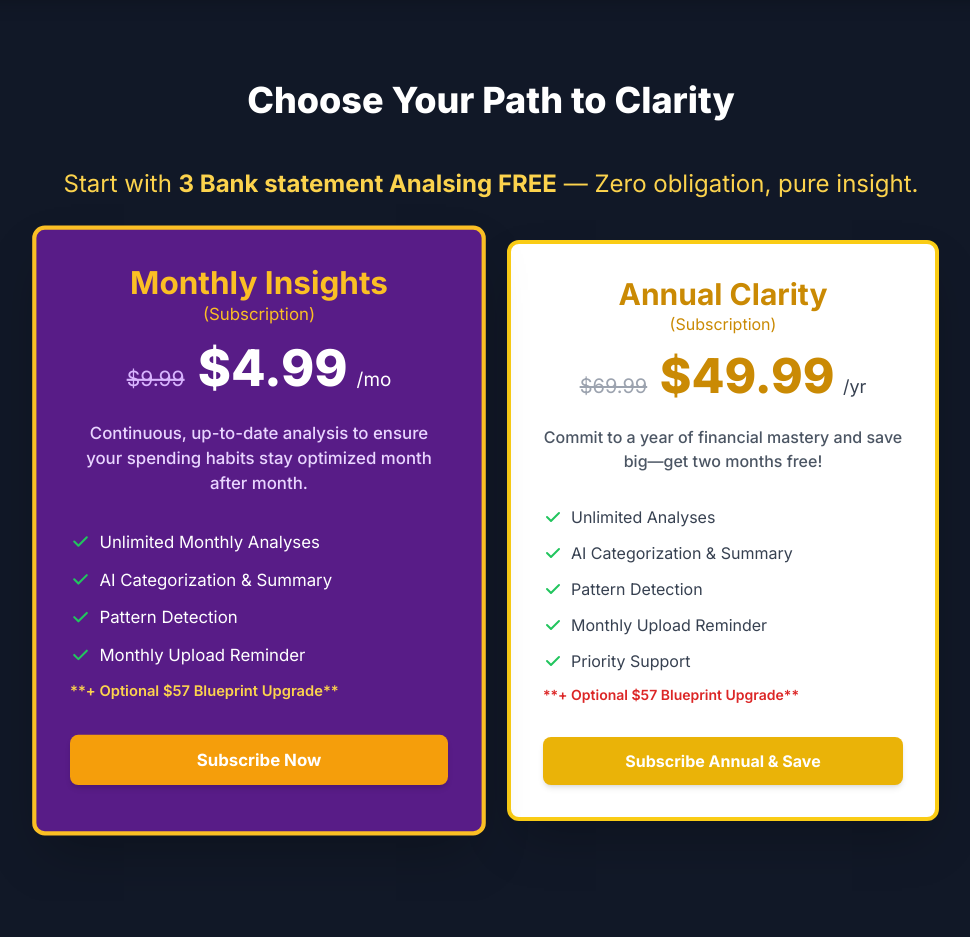
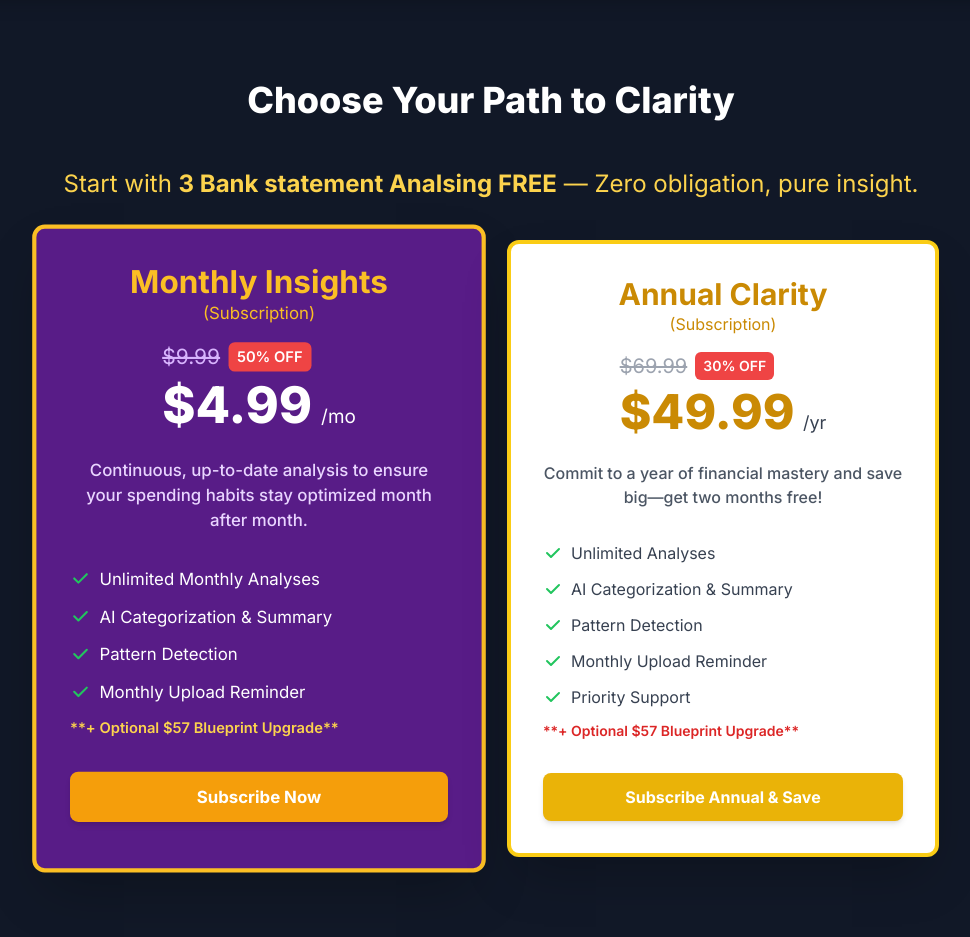
Before and after one commit to scottShams/unspend, a PHP site: page /pricing.php in a window 1280 px wide. Shown: the part 72-1009 px from the top of the page, without its empty margins (149-1119 px from the left). Before the commit the page ends 908 px from the top, so only its background shows below. Run offline with PHP 8.4, Linux system fonts and the light colour scheme; the visitor is signed in with stand-in values (Sample User, id 1); some libraries are stand-ins or nearby versions.

Commit message:
Change the pricing ui

```diff
--- a/includes/pricing.php
+++ b/includes/pricing.php
@@ -8,46 +8,74 @@
             <div class="grid grid-cols-1 md:grid-cols-2 gap-8 max-w-4xl mx-auto">
 
                 <!-- Plan 1: Monthly Subscription (Featured) -->
-                <div class="bg-purple-900 p-8 rounded-xl shadow-2xl transform scale-105 border-4 border-amber-400">
-                    <h3 class="text-3xl font-bold mb-4 text-amber-400">Monthly Insights <span class="text-base font-normal block">(Subscription)</span></h3>
+                <div class="bg-purple-900 p-8 rounded-xl shadow-2xl transform scale-105 border-4 border-amber-400 relative overflow-hidden">
+                    <h3 class="text-3xl font-bold mb-4 text-amber-400">
+                        Monthly Insights
+                        <span class="text-base font-normal block">(Subscription)</span>
+                    </h3>
+
                     <!-- Price Section -->
-                    <div class="mb-6">
-                        <span class="text-purple-300 line-through text-xl mr-2">$9.99</span> <!-- Old price -->
-                        <span class="text-5xl font-extrabold text-white">$4.99</span> <!-- Offer price -->
-                        <span class="text-white text-lg ml-1">/mo</span>
+                    <div class="relative mb-6 inline-block">
+                        <div class="flex items-center space-x-2">
+                            <span class="text-purple-300 line-through text-xl">$9.99</span>
+                            <span class="bg-red-500 text-white text-sm font-semibold px-2 py-1 rounded-md">50% OFF</span>
+                        </div>
+                        <div class="mt-2">
+                            <span class="text-5xl font-extrabold text-white">$4.99</span>
+                            <span class="text-white text-lg ml-1">/mo</span>
+                        </div>
                     </div>
-                    <p class="text-purple-200 mb-8 font-medium">Continuous, up-to-date analysis to ensure your spending habits stay optimized month after month.</p>
+
+                    <p class="text-purple-200 mb-8 font-medium">
+                        Continuous, up-to-date analysis to ensure your spending habits stay optimized month after month.
+                    </p>
+
                     <ul class="text-left space-y-3 text-white mb-8">
-                        <li class="flex items-center"><svg class="w-5 h-5 mr-2 text-green-500" fill="currentColor" viewBox="0 0 20 20"><path fill-rule="evenodd" d="M16.707 5.293a1 1 0 010 1.414l-8 8a1 1 0 01-1.414 0l-4-4a1 1 0 011.414-1.414L8 12.586l7.293-7.293a1 1 0 011.414 0z" clip-rule="evenodd"></path></svg> Unlimited Monthly Analyses</li>
-                        <li class="flex items-center"><svg class="w-5 h-5 mr-2 text-green-500" fill="currentColor" viewBox="0 0 20 20"><path fill-rule="evenodd" d="M16.707 5.293a1 1 0 010 1.414l-8 8a1 1 0 01-1.414 0l-4-4a1 1 0 011.414-1.414L8 12.586l7.293-7.293a1 1 0 011.414 0z" clip-rule="evenodd"></path></svg> AI Categorization & Summary</li>
-                        <li class="flex items-center"><svg class="w-5 h-5 mr-2 text-green-500" fill="currentColor" viewBox="0 0 20 20"><path fill-rule="evenodd" d="M16.707 5.293a1 1 0 010 1.414l-8 8a1 1 0 01-1.414 0l-4-4a1 1 0 011.414-1.414L8 12.586l7.293-7.293a1 1 0 011.414 0z" clip-rule="evenodd"></path></svg> Pattern Detection</li>
-                        <li class="flex items-center"><svg class="w-5 h-5 mr-2 text-green-500" fill="currentColor" viewBox="0 0 20 20"><path fill-rule="evenodd" d="M16.707 5.293a1 1 0 010 1.414l-8 8a1 1 0 01-1.414 0l-4-4a1 1 0 011.414-1.414L8 12.586l7.293-7.293a1 1 0 011.414 0z" clip-rule="evenodd"></path></svg> Monthly Upload Reminder</li>
+                        <li class="flex items-center"><svg class="w-5 h-5 mr-2 text-green-500" fill="currentColor" viewBox="0 0 20 20"><path fill-rule="evenodd" d="M16.707 5.293a1 1 0 010 1.414l-8 8a1 1 0 01-1.414 0l-4-4a1 1 0 011.414-1.414L8 12.586l7.293-7.293a1 1 0 011.414 0z" clip-rule="evenodd"/></svg> Unlimited Monthly Analyses</li>
+                        <li class="flex items-center"><svg class="w-5 h-5 mr-2 text-green-500" fill="currentColor" viewBox="0 0 20 20"><path fill-rule="evenodd" d="M16.707 5.293a1 1 0 010 1.414l-8 8a1 1 0 01-1.414 0l-4-4a1 1 0 011.414-1.414L8 12.586l7.293-7.293a1 1 0 011.414 0z" clip-rule="evenodd"/></svg> AI Categorization & Summary</li>
+                        <li class="flex items-center"><svg class="w-5 h-5 mr-2 text-green-500" fill="currentColor" viewBox="0 0 20 20"><path fill-rule="evenodd" d="M16.707 5.293a1 1 0 010 1.414l-8 8a1 1 0 01-1.414 0l-4-4a1 1 0 011.414-1.414L8 12.586l7.293-7.293a1 1 0 011.414 0z" clip-rule="evenodd"/></svg> Pattern Detection</li>
+                        <li class="flex items-center"><svg class="w-5 h-5 mr-2 text-green-500" fill="currentColor" viewBox="0 0 20 20"><path fill-rule="evenodd" d="M16.707 5.293a1 1 0 010 1.414l-8 8a1 1 0 01-1.414 0l-4-4a1 1 0 011.414-1.414L8 12.586l7.293-7.293a1 1 0 011.414 0z" clip-rule="evenodd"/></svg> Monthly Upload Reminder</li>
                         <li class="flex items-center mt-4 text-sm font-semibold text-amber-300">**+ Optional $57 Blueprint Upgrade**</li>
                     </ul>
-                    <a href="#" onclick="upgradePlan('monthly')" class="bg-amber-500 hover:bg-amber-600 text-white font-bold py-3 px-8 rounded-lg shadow-md block" data-user-has-account="<?php echo $userHasAccount ? 'true' : 'false'; ?>">Subscribe Now</a>
+
+                    <a href="#" onclick="upgradePlan('monthly')" class="bg-amber-500 hover:bg-amber-600 text-white font-bold py-3 px-8 rounded-lg shadow-md block text-center" data-user-has-account="<?php echo $userHasAccount ? 'true' : 'false'; ?>">Subscribe Now</a>
                 </div>
 
                 <!-- Plan 2: Annual Subscription -->
-                <div class="bg-white p-8 rounded-xl shadow-2xl border-4 border-yellow-400">
-                    <h3 class="text-3xl font-bold mb-4 text-yellow-600">Annual Clarity <span class="text-base font-normal block">(Subscription)</span></h3>
-                    <div class="mb-6">
-                        <span class="text-gray-400 line-through text-xl mr-2">$69.99</span> <!-- Old price -->
-                        <span class="text-yellow-600 text-5xl font-extrabold">$49.99</span> <!-- Offer price -->
-                        <span class="text-gray-700 text-lg ml-1">/yr</span>
+                <div class="bg-white p-8 rounded-xl shadow-2xl border-4 border-yellow-400 relative overflow-hidden">
+                    <h3 class="text-3xl font-bold mb-4 text-yellow-600">
+                        Annual Clarity
+                        <span class="text-base font-normal block">(Subscription)</span>
+                    </h3>
+
+                    <div class="relative mb-6 inline-block">
+                        <div class="flex items-center space-x-2">
+                            <span class="text-gray-400 line-through text-xl">$69.99</span>
+                            <span class="bg-red-500 text-white text-sm font-semibold px-2 py-1 rounded-md">30% OFF</span>
+                        </div>
+                        <div class="mt-2">
+                            <span class="text-yellow-600 text-5xl font-extrabold">$49.99</span>
+                            <span class="text-gray-700 text-lg ml-1">/yr</span>
+                        </div>
                     </div>
 
-                    <p class="text-gray-600 mb-8 font-medium">Commit to a year of financial mastery and save big—get two months free!</p>
+                    <p class="text-gray-600 mb-8 font-medium">
+                        Commit to a year of financial mastery and save big—get two months free!
+                    </p>
+
                     <ul class="text-left space-y-3 text-gray-700 mb-8">
-                        <li class="flex items-center"><svg class="w-5 h-5 mr-2 text-green-500" fill="currentColor" viewBox="0 0 20 20"><path fill-rule="evenodd" d="M16.707 5.293a1 1 0 010 1.414l-8 8a1 1 0 01-1.414 0l-4-4a1 1 0 011.414-1.414L8 12.586l7.293-7.293a1 1 0 011.414 0z" clip-rule="evenodd"></path></svg> Unlimited Analyses</li>
-                        <li class="flex items-center"><svg class="w-5 h-5 mr-2 text-green-500" fill="currentColor" viewBox="0 0 20 20"><path fill-rule="evenodd" d="M16.707 5.293a1 1 0 010 1.414l-8 8a1 1 0 01-1.414 0l-4-4a1 1 0 011.414-1.414L8 12.586l7.293-7.293a1 1 0 011.414 0z" clip-rule="evenodd"></path></svg> AI Categorization & Summary</li>
-                        <li class="flex items-center"><svg class="w-5 h-5 mr-2 text-green-500" fill="currentColor" viewBox="0 0 20 20"><path fill-rule="evenodd" d="M16.707 5.293a1 1 0 010 1.414l-8 8a1 1 0 01-1.414 0l-4-4a1 1 0 011.414-1.414L8 12.586l7.293-7.293a1 1 0 011.414 0z" clip-rule="evenodd"></path></svg> Pattern Detection</li>
-                        <li class="flex items-center"><svg class="w-5 h-5 mr-2 text-green-500" fill="currentColor" viewBox="0 0 20 20"><path fill-rule="evenodd" d="M16.707 5.293a1 1 0 010 1.414l-8 8a1 1 0 01-1.414 0l-4-4a1 1 0 011.414-1.414L8 12.586l7.293-7.293a1 1 0 011.414 0z" clip-rule="evenodd"></path></svg> Monthly Upload Reminder</li>
-                        <li class="flex items-center"><svg class="w-5 h-5 mr-2 text-green-500" fill="currentColor" viewBox="0 0 20 20"><path fill-rule="evenodd" d="M16.707 5.293a1 1 0 010 1.414l-8 8a1 1 0 01-1.414 0l-4-4a1 1 0 011.414-1.414L8 12.586l7.293-7.293a1 1 0 011.414 0z" clip-rule="evenodd"></path></svg> Priority Support</li>
+                        <li class="flex items-center"><svg class="w-5 h-5 mr-2 text-green-500" fill="currentColor" viewBox="0 0 20 20"><path fill-rule="evenodd" d="M16.707 5.293a1 1 0 010 1.414l-8 8a1 1 0 01-1.414 0l-4-4a1 1 0 011.414-1.414L8 12.586l7.293-7.293a1 1 0 011.414 0z" clip-rule="evenodd"/></svg> Unlimited Analyses</li>
+                        <li class="flex items-center"><svg class="w-5 h-5 mr-2 text-green-500" fill="currentColor" viewBox="0 0 20 20"><path fill-rule="evenodd" d="M16.707 5.293a1 1 0 010 1.414l-8 8a1 1 0 01-1.414 0l-4-4a1 1 0 011.414-1.414L8 12.586l7.293-7.293a1 1 0 011.414 0z" clip-rule="evenodd"/></svg> AI Categorization & Summary</li>
+                        <li class="flex items-center"><svg class="w-5 h-5 mr-2 text-green-500" fill="currentColor" viewBox="0 0 20 20"><path fill-rule="evenodd" d="M16.707 5.293a1 1 0 010 1.414l-8 8a1 1 0 01-1.414 0l-4-4a1 1 0 011.414-1.414L8 12.586l7.293-7.293a1 1 0 011.414 0z" clip-rule="evenodd"/></svg> Pattern Detection</li>
+                        <li class="flex items-center"><svg class="w-5 h-5 mr-2 text-green-500" fill="currentColor" viewBox="0 0 20 20"><path fill-rule="evenodd" d="M16.707 5.293a1 1 0 010 1.414l-8 8a1 1 0 01-1.414 0l-4-4a1 1 0 011.414-1.414L8 12.586l7.293-7.293a1 1 0 011.414 0z" clip-rule="evenodd"/></svg> Monthly Upload Reminder</li>
+                        <li class="flex items-center"><svg class="w-5 h-5 mr-2 text-green-500" fill="currentColor" viewBox="0 0 20 20"><path fill-rule="evenodd" d="M16.707 5.293a1 1 0 010 1.414l-8 8a1 1 0 01-1.414 0l-4-4a1 1 0 011.414-1.414L8 12.586l7.293-7.293a1 1 0 011.414 0z" clip-rule="evenodd"/></svg> Priority Support</li>
                         <li class="flex items-center mt-4 text-sm font-semibold text-red-600">**+ Optional $57 Blueprint Upgrade**</li>
                     </ul>
-                    <a href="#" onclick="upgradePlan('annual')" class="bg-yellow-500 hover:bg-yellow-600 text-white font-bold py-3 px-8 rounded-lg shadow-md block" data-user-has-account="<?php echo $userHasAccount ? 'true' : 'false'; ?>">Subscribe Annual & Save</a>
+
+                    <a href="#" onclick="upgradePlan('annual')" class="bg-yellow-500 hover:bg-yellow-600 text-white font-bold py-3 px-8 rounded-lg shadow-md block text-center" data-user-has-account="<?php echo $userHasAccount ? 'true' : 'false'; ?>">Subscribe Annual & Save</a>
                 </div>
             </div>
+
         </div>
     </section>
 </main>
```
